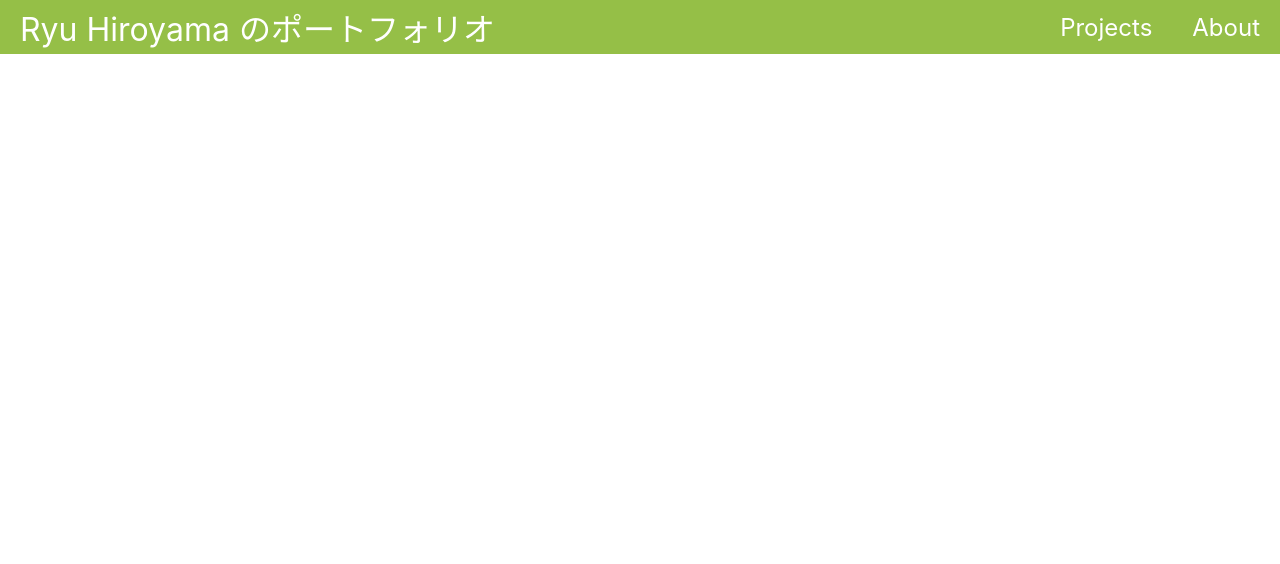
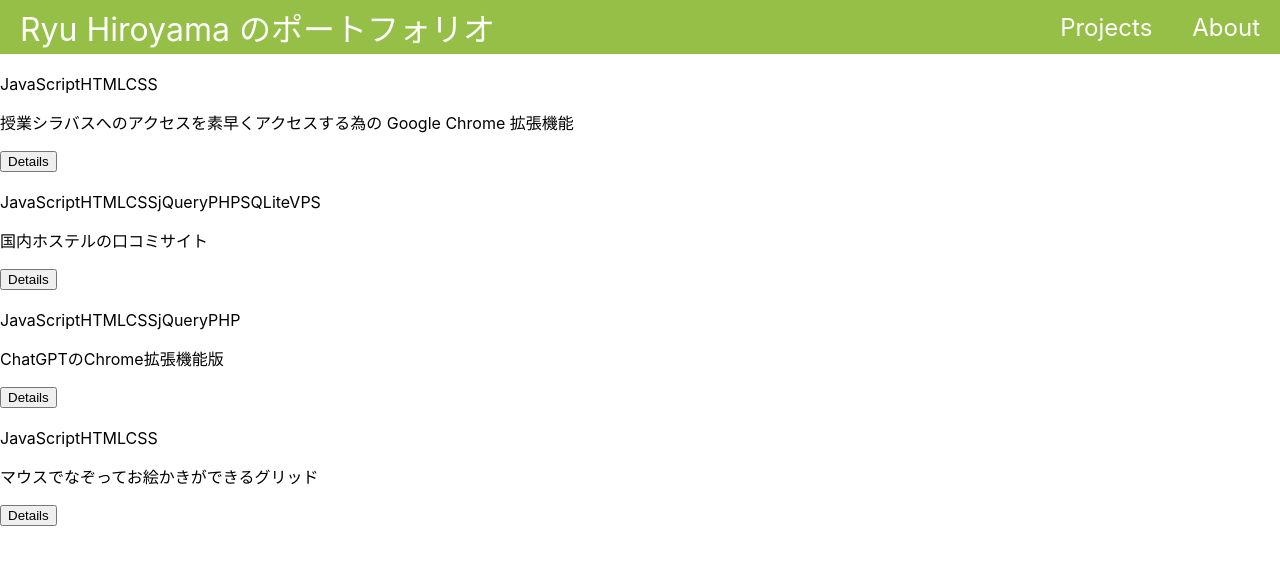
Before and after one commit to lyuhiroyama/portfolio, a React (Create React App) app: page /projects in a window 1280 px wide. Shown: the top 564 px of the page. Built offline with nearby package versions, Linux system fonts and the light colour scheme.

Commit message:
feat: Projectsページに各プロジェクトcomponentを追加

```diff
--- a/src/App.css
+++ b/src/App.css
@@ -2,7 +2,7 @@
   box-sizing: border-box;
 }
 
-.nav {
+.nav-component {
   background-color: #95BF47;
   color: white;
   display: flex;
@@ -12,11 +12,11 @@
   padding: 0 1rem;
 }
 
-.nav .site-title {
+.nav-component .site-title {
   font-size: 2rem;
 }
 
-.nav ul {
+.nav-component ul {
   padding: 0; /* デフォルトからある左パディングの削除 */
   margin: 0; /* デフォルトからある上下マージンの削除 */
   list-style: none;
@@ -24,7 +24,7 @@
   gap: 2rem;
 }
 
-.nav a {
+.nav-component a {
   text-decoration: none;
   font-size: 1.5rem;
   color: inherit;
@@ -34,6 +34,6 @@
   padding: 0.25rem;
 }
 
-.nav li:hover {
+.nav-component li:hover {
   background-color: #777;
 }
--- a/src/components/navbar.jsx
+++ b/src/components/navbar.jsx
@@ -2,7 +2,7 @@ import { Link } from 'react-router-dom';
 
 export default function Navbar(){
     return (
-        <nav className="nav">
+        <nav className="nav-component">
             <Link to="/" className="site-title">Ryu Hiroyama のポートフォリオ</Link>
             <ul>
                 <li>
--- /dev/null
+++ b/src/components/projectCard.jsx
@@ -0,0 +1,31 @@
+
+
+export default function ProjectCard({projectTitle, technologies, description, githubLink}){
+    return (
+        <div className="projects-component">
+
+            <div className="project-title">
+                <h2>{projectTitle}</h2>
+            </div>
+
+            <div className="project-tech">
+                {technologies.map(tech => (
+                    <span className="technology>">{tech}</span>
+                ))}
+            </div>
+
+            <div className="project-description">
+                <p>{description}</p>
+            </div>
+
+            <div className="project-details">
+                <button className="details-button">Details</button>
+                {/* conditional rendering: */}
+                {githubLink && (
+                    <a href={githubLink} className="github-link">GitHub</a>
+                )}
+            </div>
+
+        </div>
+    )
+}
--- a/src/components/projects.jsx
+++ b/src/components/projects.jsx
@@ -1,5 +1,39 @@
+import ProjectCard from "./projectCard"
+
 export default function Projects(){
+
+    const projectsData = [
+        {
+            title: "UFV Course Outline Finder",
+            technologies: ["JavaScript", "HTML", "CSS"],
+            description: "授業シラバスへのアクセスを素早くアクセスする為の Google Chrome 拡張機能",
+            gitHubLink: "https://github.com/lyuhiroyama/UFV-Course-Outline-Finder"
+        },
+        {
+            title: "japanhostelreviews.com",
+            technologies: ["JavaScript", "HTML", "CSS", "jQuery", "PHP", "SQLite", "VPS"],
+            description: "国内ホステルの口コミサイト",
+            gitHubLink: "https://github.com/lyuhiroyama/japanhostelreviews.com"
+        },
+        {
+            title: "comandL.ai",
+            technologies: ["JavaScript", "HTML", "CSS", "jQuery", "PHP"],
+            description: "ChatGPTのChrome拡張機能版",
+            gitHubLink: "https://github.com/lyuhiroyama/commandL.ai"
+        },
+        {
+            title: "お絵かきボード",
+            technologies: ["JavaScript", "HTML", "CSS"],
+            description: "マウスでなぞってお絵かきができるグリッド",
+            gitHubLink: "https://github.com/lyuhiroyama/Etch-a-Sketch?tab=readme-ov-file"
+        }
+    ]
+
     return (
-        <div></div>
+        <div className="projects-container">
+            {projectsData.map(project => (
+                <ProjectCard {...project} />
+            ))}
+        </div>
     )
 }
```
